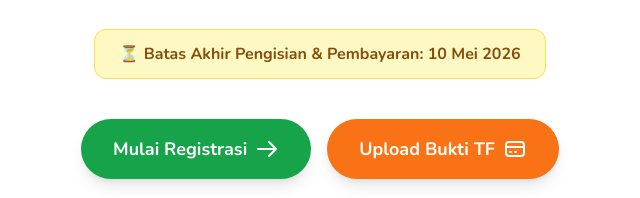
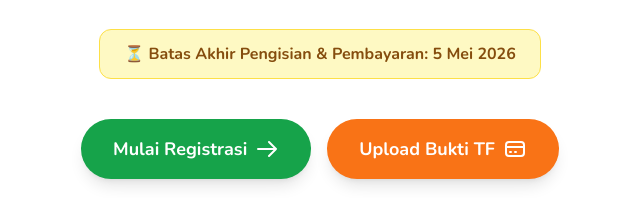
Before and after one commit to AlWildan15Bekasi/Rihlah-TS2026, a plain HTML site: page index.html in a window 1280 px wide. Shown: the part 1378-1576 px from the top of the page, 320-960 px from the left. Drawn offline with nearby package versions, Linux system fonts and the light colour scheme; no server answers.

Commit message:
Update index.html

```diff
--- a/index.html
+++ b/index.html
@@ -128,7 +128,7 @@
 
                     <div class="mt-8 text-center">
                         <div class="inline-block bg-yellow-100 text-yellow-800 px-6 py-3 rounded-xl font-bold border border-yellow-300">
-                            ⏳ Batas Akhir Pengisian & Pembayaran: 10 Mei 2026
+                            ⏳ Batas Akhir Pengisian & Pembayaran: 5 Mei 2026
                         </div>
                     </div>
                 </div>
```
